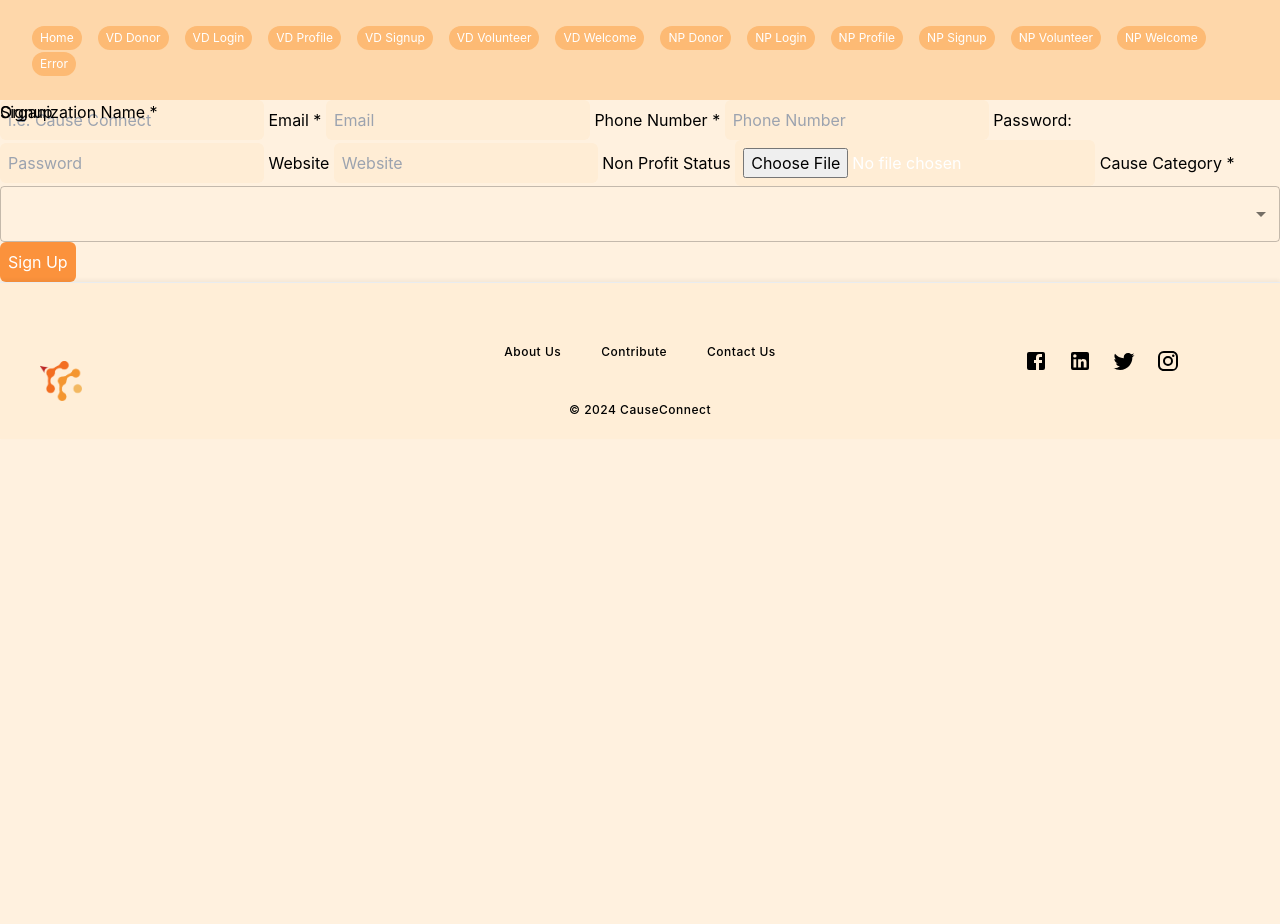
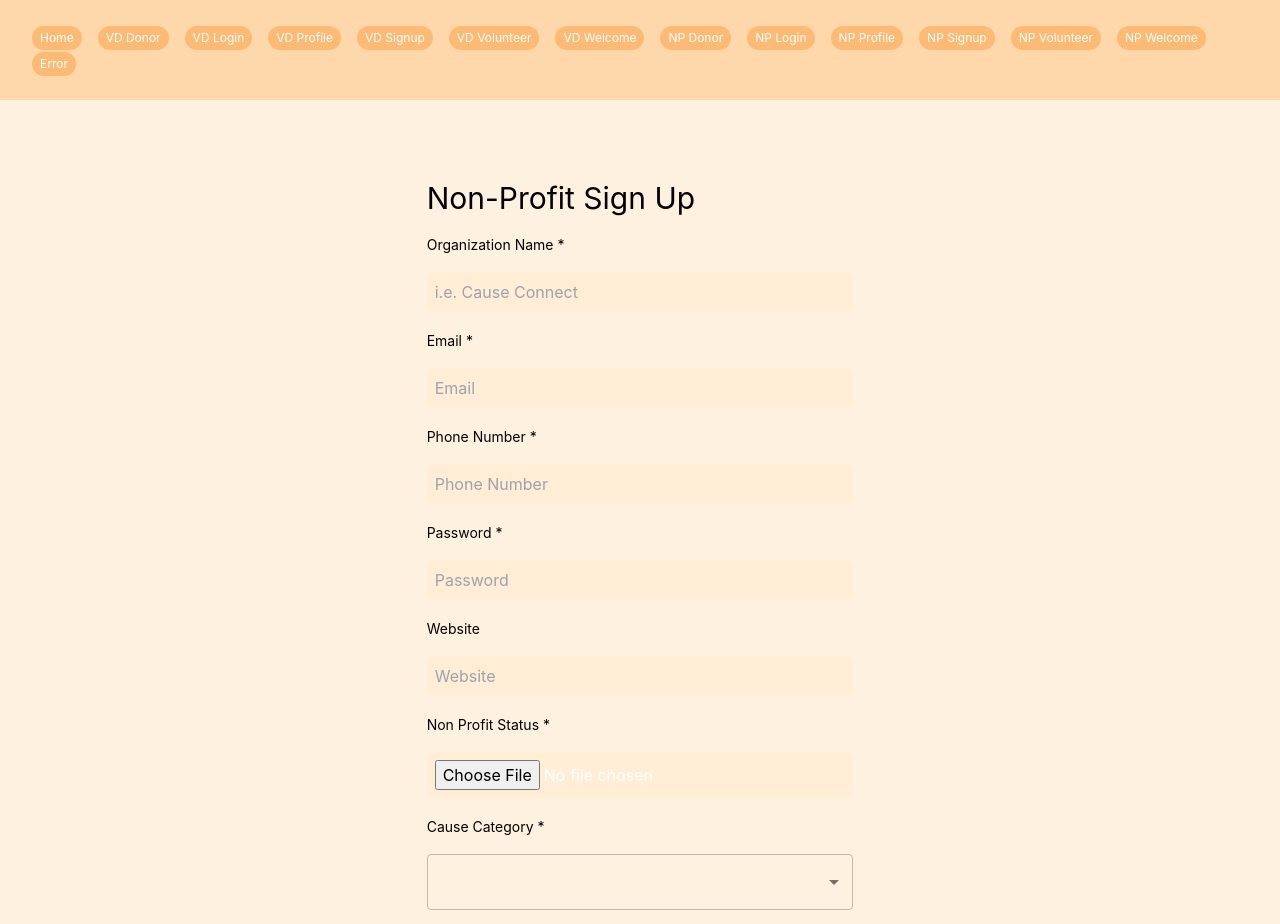
Before and after one commit to vvyn/CauseConnect, a React (Create React App) app in the folder cause-connect/client/: page /np/signup in a window 1280 px wide. Shown: the top 924 px of the page. Before the commit the page ends 800 px from the top, so only its background shows below. Built offline with nearby package versions, Linux system fonts and the light colour scheme.

Commit message:
Formatted signup page.

```diff
--- a/cause-connect/client/src/pages/NonProfit/SignUp.js
+++ b/cause-connect/client/src/pages/NonProfit/SignUp.js
@@ -7,6 +7,7 @@ import InputLabel from '@mui/material/InputLabel';
 import MenuItem from '@mui/material/MenuItem';
 import FormControl from '@mui/material/FormControl';
 import Select, { SelectChangeEvent } from '@mui/material/Select';
+import Stack from '@mui/material/Stack';
 //import { register } from "module";
 
 export default function Signup_NP() {
@@ -31,12 +32,17 @@ export default function Signup_NP() {
     }
   };
   return (
-    <div class="relative" fullWidth>
-      <h1 class="absolute top-0 "> Signup </h1>
-
-      <label class="absolute"> Organization Name * </label>
+    <div className="pt-20">
+      <Stack className="relative" direction="column" alignItems="center" spacing={2}>
+      <div className="w-1/3">
+        <h1 className="text-3xl justify-left">Non-Profit Sign Up</h1>
+      </div>
+      <div className="w-1/3">
+        <label className="text-sm justify-left">Organization Name *</label>
+      </div>
+      <div className="w-1/3">
         <input
-        className="bg-orange-100 p-2 rounded-md text-white"
+          className="bg-orange-100 p-2 rounded-md text-white w-full"
           type="text"
           name="organization"
           placeholder="i.e. Cause Connect"
@@ -44,9 +50,13 @@ export default function Signup_NP() {
             setRegisterOrganizationName(event.target.value);
           }}
         />
-      <label> Email * </label>
+      </div>
+      <div className="w-1/3">
+        <label className="text-sm justify-left">Email *</label>
+      </div>
+      <div className="w-1/3">
         <input
-        className="bg-orange-100 p-2 rounded-md text-white"
+          className="bg-orange-100 p-2 rounded-md text-white w-full"
           type="text"
           name="email"
           placeholder="Email"
@@ -54,9 +64,13 @@ export default function Signup_NP() {
             setRegisterEmail(event.target.value);
           }}
         />
-      <label> Phone Number * </label>
+      </div>
+      <div className="w-1/3">
+        <label className="text-sm justify-left">Phone Number *</label>
+      </div>
+      <div className="w-1/3">
         <input
-        className="bg-orange-100 p-2 rounded-md text-white"
+          className="bg-orange-100 p-2 rounded-md text-white w-full"
           type="text"
           name="phone"
           placeholder="Phone Number"
@@ -64,9 +78,13 @@ export default function Signup_NP() {
             setRegisterPhoneNumber(event.target.value);
           }}
        />
-      <label> Password: </label>
+      </div>
+      <div className="w-1/3">
+        <label className="text-sm justify-left">Password *</label>
+      </div>
+      <div className="w-1/3">
         <input
-        className="bg-orange-100 p-2 rounded-md text-white"
+          className="bg-orange-100 p-2 rounded-md text-white w-full"
           type="password"
           name="password"
           placeholder="Password"
@@ -74,9 +92,13 @@ export default function Signup_NP() {
             setRegisterPassword(event.target.value);
           }}
         />
-      <label> Website </label>
+      </div>
+      <div className="w-1/3">
+        <label className="text-sm justify-left">Website</label>
+      </div>
+      <div className="w-1/3">
         <input
-        className="bg-orange-100 p-2 rounded-md text-white"
+          className="bg-orange-100 p-2 rounded-md text-white w-full"
           type="url"
           name="website"
           placeholder="Website"
@@ -84,9 +106,13 @@ export default function Signup_NP() {
             setRegisterWebsite(event.target.value);
           }}
         />
-      <label> Non Profit Status </label>
+      </div>
+      <div className="w-1/3">
+        <label className="text-sm justify-left">Non Profit Status *</label>
+      </div>
+      <div className="w-1/3">
         <input
-        className="bg-orange-100 p-2 rounded-md text-white"
+          className="bg-orange-100 p-2 rounded-md text-white w-full"
           type="file"
           name="status"
           placeholder="Upload Document"
@@ -94,17 +120,11 @@ export default function Signup_NP() {
             setRegisterNonProfitStatus(event.target.value);
           }}
         />
-      {/* <label> Cause Category </label>
-      <input
-        className="bg-orange-100 p-2 rounded-md text-white"
-        type="text"
-        name="status"
-        placeholder="Upload Document"
-        onChange={(event) => {
-          setRegisterNonProfitStatus(event.target.value);
-        }}
-      /> */}
-        <label> Cause Category * </label>
+      </div>
+      <div className="w-1/3">
+        <label className="text-sm justify-left"> Cause Category * </label>
+      </div>
+      <div className="w-1/3">
           <Box sx={{ minWidth: 120 }}>
             <FormControl fullWidth>
             <Select
@@ -123,7 +143,16 @@ export default function Signup_NP() {
             </Select>
           </FormControl>
         </Box>
-      <button className="bg-orange-400 p-2 rounded-md text-white" onClick={signup}> Sign Up </button>
+      </div>
+
+      <button className="bg-orange-400 p-2 rounded-3xl text-white w-1/3" onClick={signup}> Sign Up </button>
+      <p>
+        Already have an account?{" "}
+        <a href="/np/login" className="text-blue-500 underline">
+          Log in
+        </a>
+      </p>
+      </Stack>
     </div>
   );
 }
```
Also changed, not shown: 1 other file (tests, documents, lock files or other folders). Lines whose indentation alone changed are shown as unchanged.
